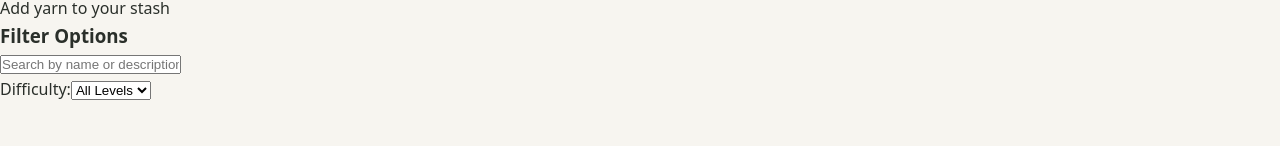
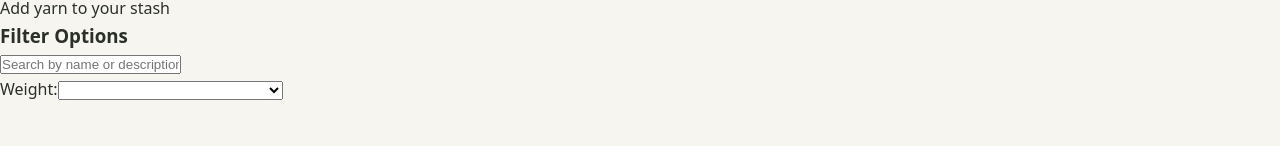
Before and after one commit to MiTOBrien/myyarntracker, a Vue app: page /stash in a window 1280 px wide. Shown: the part 154-300 px from the top of the page. Built offline with nearby package versions, Linux system fonts and the light colour scheme; no server answers.

Commit message:
adds filtering for yarn weights

```diff
--- a/src/views/StashView.vue
+++ b/src/views/StashView.vue
@@ -19,14 +19,17 @@ const filteredYarnStash = computed(() => {
       stash.name?.toLowerCase().includes(searchQuery.value.toLowerCase()) ||
       stash.description?.toLowerCase().includes(searchQuery.value.toLowerCase())
 
-    const matchesDifficulty =
-      selectedDifficultyFilter.value === 'all' ||
-      (selectedDifficultyFilter.value === 'easy' && stash.difficulty === 'easy') ||
-      (selectedDifficultyFilter.value === 'medium' && stash.difficulty === 'medium') ||
-      (selectedDifficultyFilter.value === 'hard' && stash.difficulty === 'hard') ||
-      (selectedDifficultyFilter.value === 'expert' && stash.difficulty === 'expert')
-
-    return matchesSearch && matchesDifficulty
+    const matchesWeight =
+      selectedWeightFilter.value === 'all' ||
+      (selectedWeightFilter.value === 'lace' && stash.weight === 'lace') ||
+      (selectedWeightFilter.value === 'superfine' && stash.weight === 'superfine') ||
+      (selectedWeightFilter.value === 'fine' && stash.weight === 'fine') ||
+      (selectedWeightFilter.value === 'light' && stash.weight === 'light') ||
+      (selectedWeightFilter.value === 'medium' && stash.weight === 'medium') ||
+      (selectedWeightFilter.value === 'bulky' && stash.weight === 'bulky') ||
+      (selectedWeightFilter.value === 'superbulky' && stash.weight === 'superbulky') ||
+      (selectedWeightFilter.value === 'jumbo' && stash.weight === 'jumbo')
+    return matchesSearch && matchesWeight
   })
 })
 </script>
@@ -49,13 +52,17 @@ const filteredYarnStash = computed(() => {
 
     <div class="filters">
       <div class="filter-group">
-        <label for="difficulty-filter">Difficulty:</label>
-        <select v-model="selectedDifficultyFilter" id="difficulty-filter" class="filter-select">
-          <option value="all">All Levels</option>
-          <option value="easy">Easy</option>
-          <option value="medium">Medium</option>
-          <option value="hard">Hard</option>
-          <option value="expert">Expert</option>
+        <label for="weight-filter">Weight:</label>
+        <select v-model="selectedWeightFilter" id="weight-filter" class="filter-select">
+          <option value="all">All Weights</option>
+          <option value="lace">0 - Lace</option>
+          <option value="superfine">1 - Superfine(Fingering/Sock)</option>
+          <option value="fine">2 - Fine(Sport/Baby)</option>
+          <option value="light">3 - Light(DK/Double Knit)</option>
+          <option value="medium">4 - Medium(Worsted/Aran/Afghan)</option>
+          <option value="bulky">5 - Bulky(Chunky)</option>
+          <option value="superbulky">6 - Super Bulky</option>
+          <option value="jumbo">7 - Jumbo</option>
         </select>
       </div>
     </div>
```
